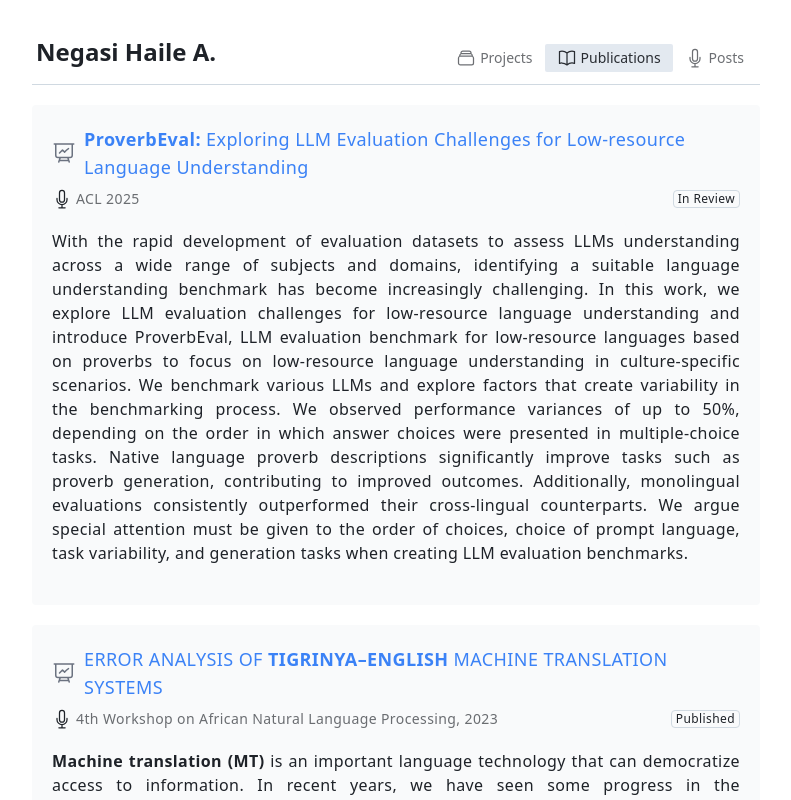
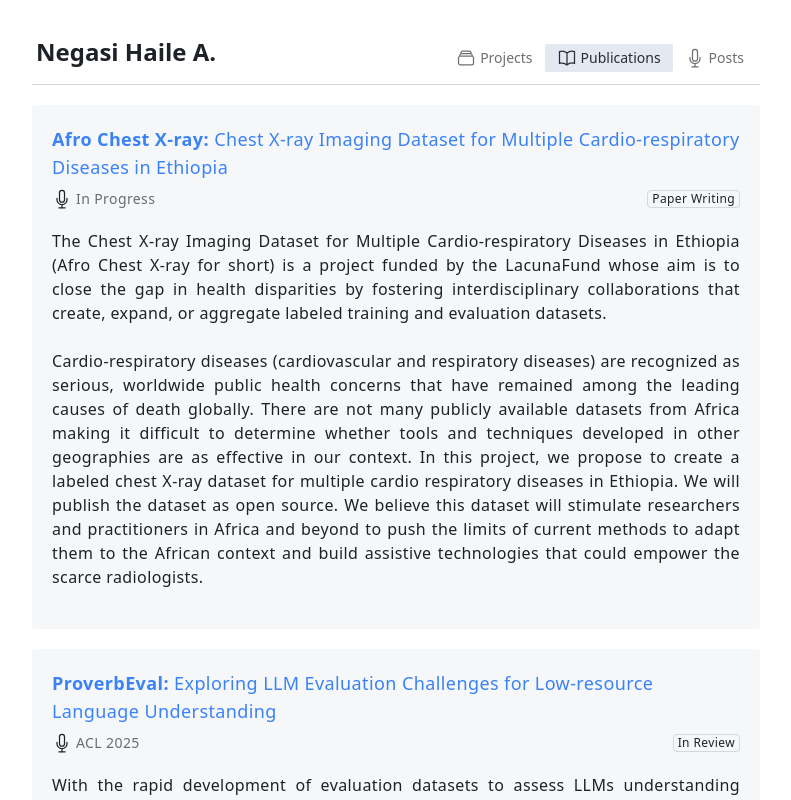
Before and after one commit to NegasiHaile/negasihaile.github.io, a Next.js app: page /negasihaile/publications in a window 1280 px wide. Shown: the top 800 px of the page, without its empty margins (244-1035 px from the left). Built offline with nearby package versions, Linux system fonts and the light colour scheme.

Commit message:
Fixed: Styling issues

```diff
--- a/src/app/layout.tsx
+++ b/src/app/layout.tsx
@@ -19,7 +19,7 @@ const geistMono = localFont({
 });
 
 export const metadata = {
-  title: "Negasi Haile",
+  title: "Negasi Haile portfolio",
   description:
     "Negasi Haile, Full-stack Developer, Data Scientist, Digital Healthcare Transformation, AI solutions",
   openGraph: {
--- a/src/app/posts/page.tsx
+++ b/src/app/posts/page.tsx
@@ -1,7 +1,11 @@
 import React from "react";
 
 const Posts = () => {
-  return <div>Posts</div>;
+  return (
+    <div>
+      <p className="text-xl "> No results found!</p>
+    </div>
+  );
 };
 
 export default Posts;
--- a/src/app/projects/page.tsx
+++ b/src/app/projects/page.tsx
@@ -5,9 +5,9 @@ const Projects = () => {
   return (
     <div>
       <p className="my-5 text-sm line-clamp-4 opacity-80 dark:font-thin tracking-wide">
-        This list includes a comprehensive catalog of all the projects I have
-        worked and completed and some inprogress. It covers a broad spectrum,
-        from professional freelancing work to personal projects that reflect my
+        This list includes a catalog of all the projects I have worked and
+        completed and some inprogress. It covers a broad spectrum, from
+        professional freelancing work to personal projects that reflect my
         individual creativity, skill-building, and passion. These projects can
         include tasks from various domains like Web, Desktop, and Mobile
         development and other specialized services like building{" "}
--- a/src/components/footer.tsx
+++ b/src/components/footer.tsx
@@ -4,7 +4,7 @@ import { social_accounts } from "@/data/social_accounts";
 
 const Footer = () => {
   return (
-    <footer className="row-start-3 w-full flex gap-6 opacity-50 py-12 flex-wrap items-center justify-between px-2">
+    <footer className="row-start-3 w-full flex gap-6 py-12 flex-wrap items-center justify-between px-2">
       {social_accounts.map((account, i) => {
         return (
           <Link
--- a/src/components/publication.tsx
+++ b/src/components/publication.tsx
@@ -10,14 +10,14 @@ type PuclicationPropsTypes = {
 
 const Publication = ({ publication }: PuclicationPropsTypes) => {
   return (
-    <div className="w-full p-5 rounded bg-gray-50 dark:bg-slate-900/20 tracking-wide">
+    <div className="w-full p-5 rounded bg-gray-100/70 dark:bg-slate-900/20 tracking-wide">
       <div className="block space-y-2">
         <Link
           target="_blank"
           href={publication.paper_link}
           className="flex items-center space-x-2 text-lg text-blue-500 hover:text-blue-700 dark:opacity-65"
         >
-          <IconMoniter className="size-6 text-gray-500" />
+          {/* <IconMoniter className="size-6 text-gray-500" /> */}
           <span>{publication.title}</span>
         </Link>
         <div className="flex justify-between space-x-1 items-center">
--- a/src/data/publications.tsx
+++ b/src/data/publications.tsx
@@ -1,4 +1,42 @@
 export const publications = [
+  {
+    id: 2,
+    title: (
+      <>
+        <b>Afro Chest X-ray:</b> Chest X-ray Imaging Dataset for Multiple
+        Cardio-respiratory Diseases in Ethiopia
+      </>
+    ),
+    abstract: (
+      <>
+        The Chest X-ray Imaging Dataset for Multiple Cardio-respiratory Diseases
+        in Ethiopia (Afro Chest X-ray for short) is a project funded by the
+        LacunaFund whose aim is to close the gap in health disparities by
+        fostering interdisciplinary collaborations that create, expand, or
+        aggregate labeled training and evaluation datasets.
+        <br /> <br />
+        Cardio-respiratory diseases (cardiovascular and respiratory diseases)
+        are recognized as serious, worldwide public health concerns that have
+        remained among the leading causes of death globally. There are not many
+        publicly available datasets from Africa making it difficult to determine
+        whether tools and techniques developed in other geographies are as
+        effective in our context. In this project, we propose to create a
+        labeled chest X-ray dataset for multiple cardio respiratory diseases in
+        Ethiopia. We will publish the dataset as open source. We believe this
+        dataset will stimulate researchers and practitioners in Africa and
+        beyond to push the limits of current methods to adapt them to the
+        African context and build assistive technologies that could empower the
+        scarce radiologists.
+      </>
+    ),
+    conference: `In Progress`,
+    status: "Paper Writing",
+    start_at: "2022",
+    end_at: "2024",
+    publication_date: `2025`,
+    paper_link: "https://github.com/asmelashteka/Afro-Chest-X-ray",
+    other_links: [],
+  },
   {
     id: 1,
     title: (
--- a/src/utils/cards/Project.tsx
+++ b/src/utils/cards/Project.tsx
@@ -26,7 +26,7 @@ const Project = ({ index, project }: ProjectProps) => {
             {project.title}
           </Link>
 
-          <p className=" border rounded-md px-2 opacity-70 text-xs">
+          <p className=" border rounded-md px-2 opacity-85 text-xs">
             {project.sub_category}
           </p>
         </div>
@@ -37,7 +37,7 @@ const Project = ({ index, project }: ProjectProps) => {
       </div>
 
       {/* CARD BODY */}
-      <div className="text-sm line-clamp-4 opacity-80 dark:font-thin tracking-wider">
+      <div className="text-sm line-clamp-4 dark:font-thin tracking-wider">
         <p>{project.description}</p>
       </div>
 
```
